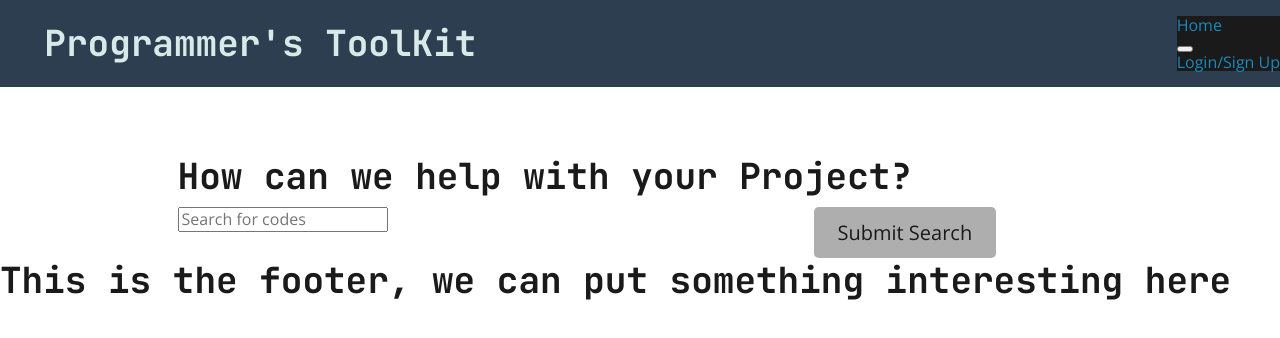
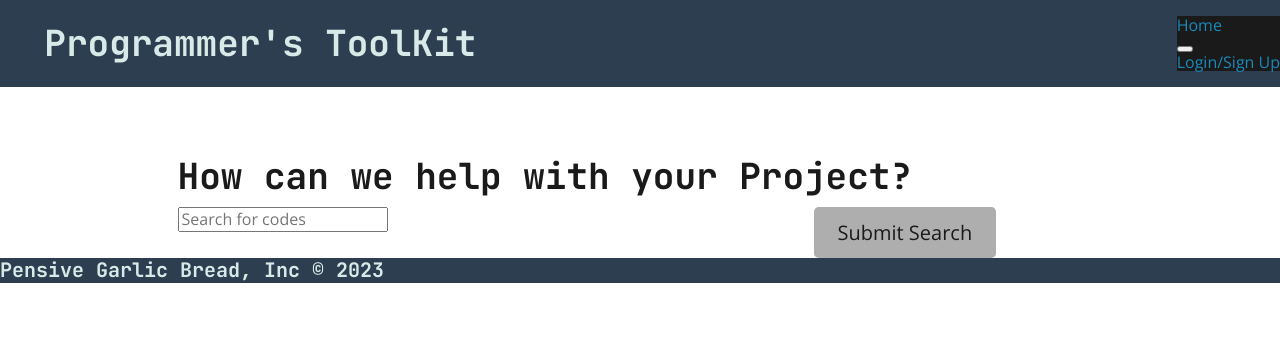
Before and after one commit to MagicCrouton/programmersToolkit, a React (Create React App) app in the folder client/: page /project in a window 1280 px wide. Shown: the top 338 px of the page. Built offline with nearby package versions, Linux system fonts and the light colour scheme.

Commit message:
footer changes

```diff
--- a/client/src/components/footer/index.js
+++ b/client/src/components/footer/index.js
@@ -2,9 +2,13 @@ import React from 'react';
 
 function Footer () {
   return (
+    <div>
       <footer>
-          <h1>This is the footer, we can put something interesting here</h1>
+          <div class="align-center bg-primary text-light">
+            <h5>Pensive Garlic Bread, Inc © 2023</h5>
+          </div>
       </footer>
+    </div>
   )
 }
 
```
